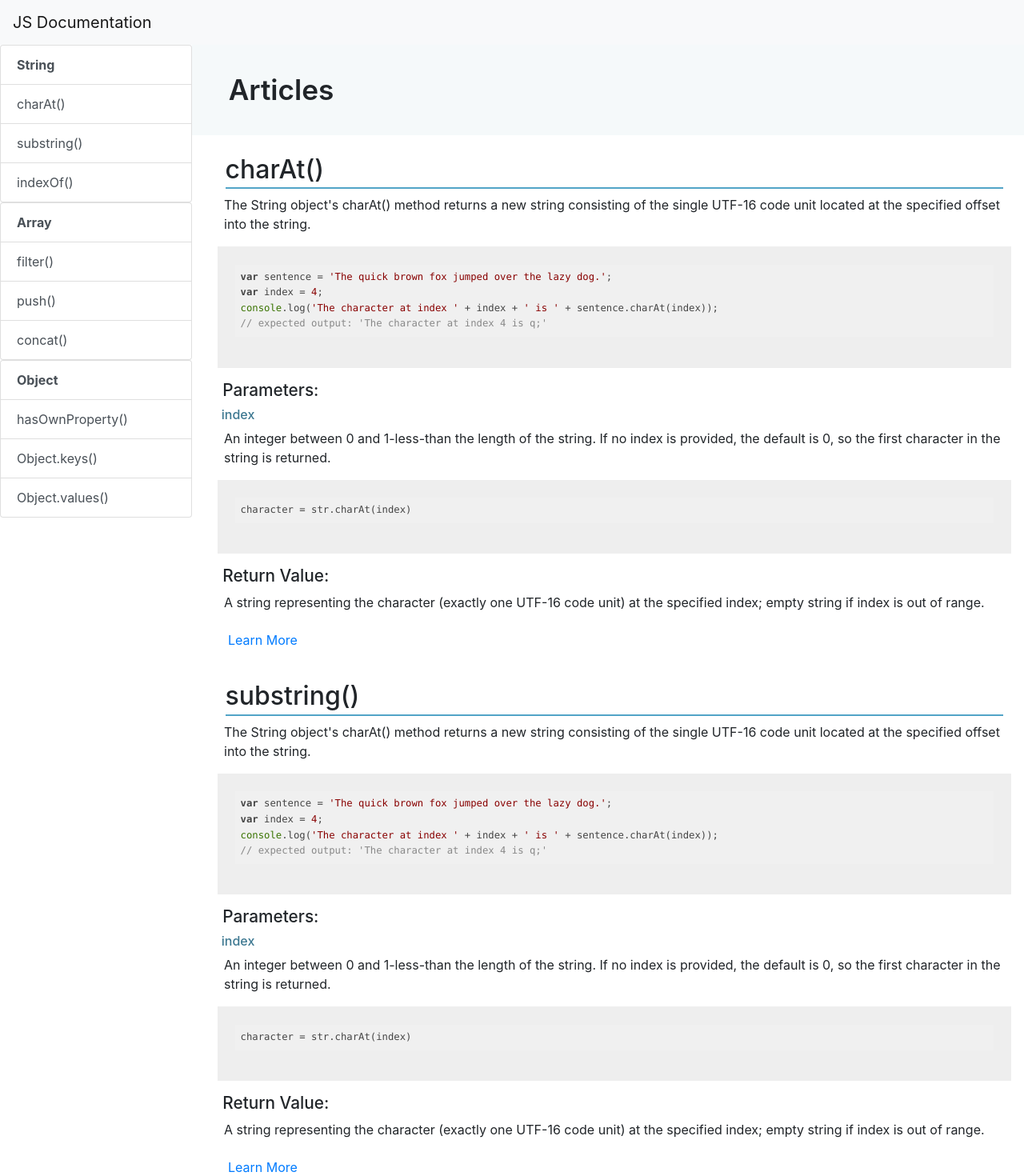
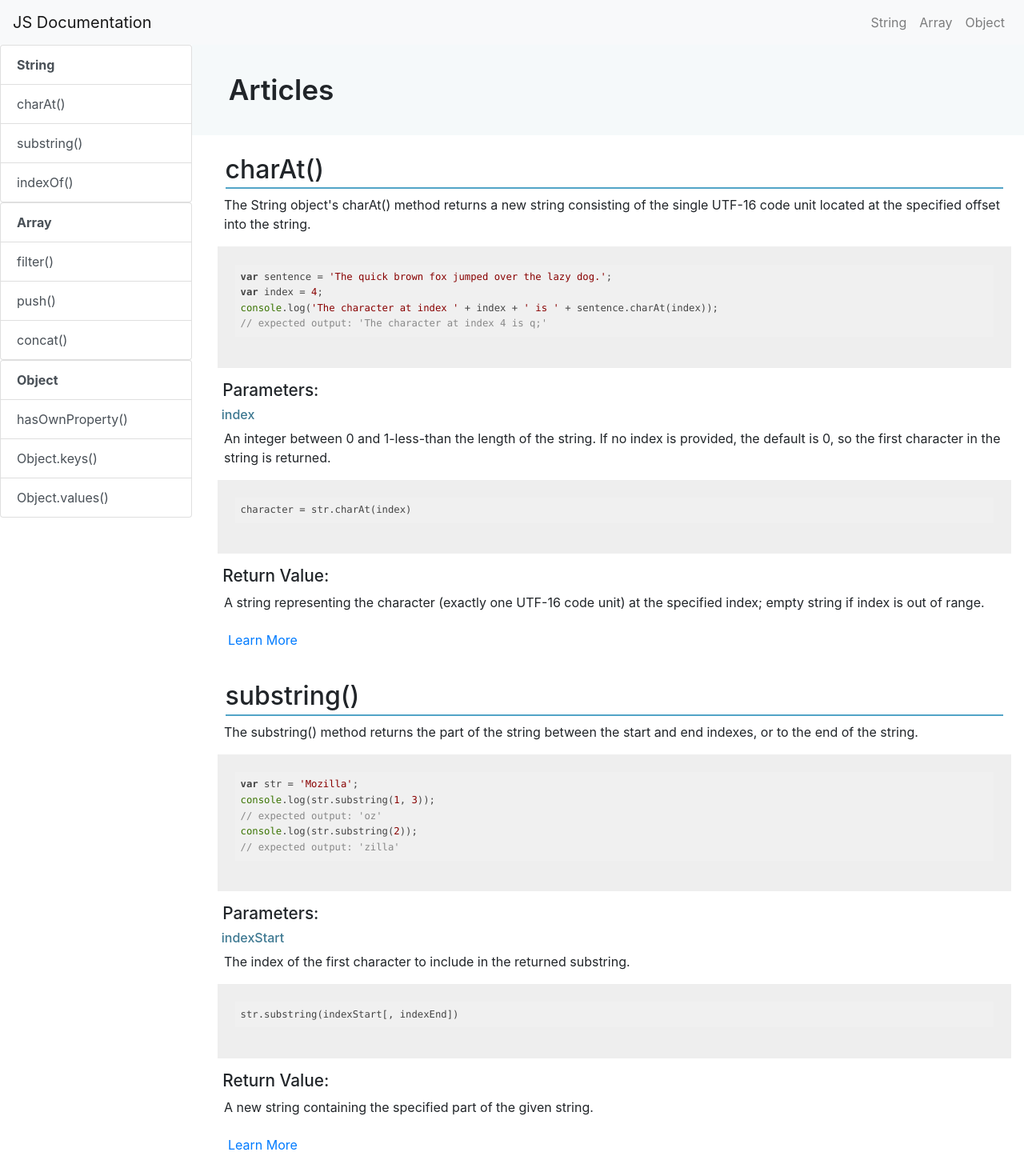
Before and after one commit to Smukat/documentation-page, a React (Create React App) app: page / in a window 1280 px wide. Shown: the top 1470 px of the page at 80% size. Built offline with nearby package versions, Linux system fonts and the light colour scheme.

Commit message:
Add funcionality to navbar

```diff
--- a/src/App.css
+++ b/src/App.css
@@ -1,7 +1,6 @@
 /* Components */
 @import url("css/reset.css");
 @import url("css/accessibility.css");
-@import url("css/layout.css");
 @import url("css/typography.css");
 
 /*--------------------------------------------------------------
@@ -11,11 +10,16 @@ General styles
 
 /* SideMenu
  **********************/
+.sideMenu {
+	display: none;
+}
+
  a.list-group-item-action.list-group-item:hover,
  a.list-group-item-action.list-group-item:focus  {
 	 background-color: #b9e0fa;
 	 border-color: #52a4c7;
  }
+
  .sideMenu-category {
 	 font-weight: 700;
  }
@@ -49,8 +53,6 @@ General styles
 	color: #3d7891;
 }
 
-
-
  /* Title of Component
  **********************/
 
@@ -67,3 +69,40 @@ If no grid support, limit width to 50em and center align
 		margin: 0 auto;
 	}
 }
+
+/*--------------------------------------------------------------
+CSS Grid layout for wider screens, when browser supports grid:
+--------------------------------------------------------------*/
+@supports (grid-area: auto) {
+	@media screen and (min-width: 50em) {
+		.site {
+			max-width: none;
+			display: grid
+		}
+
+	/* App
+	 **********************/
+	.main-wrapper {
+		display: grid;
+		grid-template-columns: 15em 1fr;
+	}
+	/* Article
+	 **********************/
+	.article {
+		margin-left: 1em;
+	}
+
+		/* SideMenu
+	**********************/
+	.sideMenu {
+		display: block;
+	}
+	/* Bigger Screens */
+}
+
+	@media screen and (min-width: 65em) {
+		.site {
+			/*GRID*/
+		}
+	}
+}
--- a/src/App.jsx
+++ b/src/App.jsx
@@ -17,22 +17,25 @@ class App extends Component {
     this.state = {
       data,
       active_category_id: -1,
-      active_article_id: -1
+      active_article_id: -1,
     };
     this.updateActiveCategory = this.updateActiveCategory.bind(this);
   }
   // It returns an array of all the articles found in {data} json.
+
   getAllArticles() {
     const articles = Object.values(this.state.data).map(object => (
       object.articles
     ));
     return articles.reduce((accumulator, currentValue) => accumulator.concat(currentValue), []);
   }
-  //Using the SideMenu or the Navbar buttons, update the {active_category_id}
+
+  // Using the SideMenu or the Navbar buttons, update the {active_category_id}
+
   updateActiveCategory(category_id, article_id) {
     this.setState({
       active_category_id: category_id,
-      active_article_id: article_id
+      active_article_id: article_id,
     });
   }
 
@@ -53,7 +56,7 @@ class App extends Component {
 
     return (
       <div>
-        <Header categories={categoriesName} />
+        <Header categories={categoriesName} onChange={this.updateActiveCategory} />
         <div className="main-wrapper">
           <SideMenu categories={categoriesName} onChange={this.updateActiveCategory} />
           <Main articles={articles} section={sectionTitle} />
--- a/src/components/Article.jsx
+++ b/src/components/Article.jsx
@@ -2,9 +2,11 @@ import React from 'react';
 import PropTypes from 'prop-types';
 import SyntaxHighlighter from 'react-syntax-highlighter';
 import { Button } from 'reactstrap';
-import Parameters from './Parameters.jsx';
+import Parameters from './Parameters';
 
-const Article = ({ title, description, example, syntax}) => {
+const Article = ({
+  title, description, example, syntax,
+}) => {
   const parameters = Object.values(syntax.parameters).map(parameter => (
     <Parameters
       key={parameter.id}
@@ -36,8 +38,7 @@ const Article = ({ title, description, example, syntax}) => {
 Article.propTypes = {
   title: PropTypes.string.isRequired,
   description: PropTypes.string.isRequired,
-  example: PropTypes.string,
-  syntax: PropTypes.object.isRequired,
+  example: PropTypes.string.isRequired,
 
 };
 export default Article;
--- a/src/components/CustomNavbar.jsx
+++ b/src/components/CustomNavbar.jsx
@@ -21,25 +21,26 @@ export default class CustomNavbar extends React.Component {
   }
 
   render() {
+
     // Destructuring:
-    const { title, categories } = this.props;
+    const { title, categories, onChange } = this.props;
     const { isOpen } = this.state;
 
     // Create a navbar-item per each category that exists.
     const navbarItems = categories.map(category => (
-      <NavbarItem category={category.category} key={category.id} />
+      <NavbarItem category={category.category} key={category.id} onChange={onChange} id={category.id} />
     ));
 
     return (
       <div>
         <Navbar color="light" light expand="md">
           <NavbarBrand href="/">{title}</NavbarBrand>
-          {/* <NavbarToggler onClick={this.toggle} />
+          <NavbarToggler onClick={this.toggle} />
           <Collapse isOpen={isOpen} navbar>
             <Nav className="ml-auto" navbar>
               {navbarItems}
             </Nav>
-          </Collapse> */}
+          </Collapse>
         </Navbar>
       </div>
     );
@@ -48,4 +49,5 @@ export default class CustomNavbar extends React.Component {
 CustomNavbar.propTypes = {
   title: PropTypes.string.isRequired,
   categories: PropTypes.arrayOf(PropTypes.object).isRequired,
+  onChange: PropTypes.func.isRequired,
 };
--- a/src/components/Header.jsx
+++ b/src/components/Header.jsx
@@ -3,15 +3,17 @@ import PropTypes from 'prop-types';
 import SkipMain from './SkipMain';
 import CustomNavbar from './CustomNavbar.jsx';
 
-const Header = ({ title, categories }) => (
+const Header = ({ title, categories, onChange }) => (
+
   <div>
     <SkipMain />
-    <CustomNavbar title={title} categories={categories} />
+    <CustomNavbar title={title} categories={categories} onChange={onChange} />
   </div>);
 
 Header.propTypes = {
   title: PropTypes.string,
   categories: PropTypes.arrayOf(PropTypes.object).isRequired,
+  onChange: PropTypes.func.isRequired,
 };
 
 Header.defaultProps = {
--- a/src/components/NavbarItem.jsx
+++ b/src/components/NavbarItem.jsx
@@ -2,13 +2,14 @@ import React from 'react';
 import PropTypes from 'prop-types';
 import { NavItem, NavLink } from 'reactstrap';
 
-const NavbarItem = ({ category }) => (
+const NavbarItem = ({ category, onChange, id }) => (
   <NavItem>
-    <NavLink href="#">{category}</NavLink>
+    <NavLink href="#" onClick={() => { onChange(id, -1); }}>{category}</NavLink>
   </NavItem>
 );
 
 NavbarItem.propTypes = {
   category: PropTypes.string.isRequired,
+  onChange: PropTypes.func.isRequired,
 };
 export default NavbarItem;
--- a/src/components/SideMenu.jsx
+++ b/src/components/SideMenu.jsx
@@ -1,15 +1,13 @@
 import React from 'react';
 import { ListGroup } from 'reactstrap';
+import PropTypes from 'prop-types';
 import ListItem from './ListItem.jsx';
 import Subcategory from './Subcategory';
-import Article from './Article.jsx';
 
 const SideMenu = ({ categories, onChange }) => {
-  console.log(categories);
 
-  //Create a <ListItem> component for each {category}
-  const list_categories = categories.map((category) => {
-    return (
+  // Create a <ListItem> component for each {category}
+  const list_categories = categories.map(category => (
       <div key={category.id}>
         <ListItem
           category={category.category}
@@ -20,14 +18,18 @@ const SideMenu = ({ categories, onChange }) => {
           <Subcategory name={article.title} key={article.id} category_id={category.id} id={article.id} onClick={onChange} />
         ))}
       </div>
-  );
-});
+  ));
 
   return (
-    <aside>
+    <aside className="sideMenu">
       <ListGroup>{list_categories}</ListGroup>
     </aside>
   );
 };
 
+SideMenu.propTypes = {
+  categories: PropTypes.arrayOf(PropTypes.object).isRequired,
+  onChange: PropTypes.func.isRequired,
+
+};
 export default SideMenu;
--- a/src/css/layout.css
+++ /dev/null
@@ -1,32 +0,0 @@
-/*--------------------------------------------------------------
-CSS Grid layout for wider screens, when browser supports grid:
---------------------------------------------------------------*/
-@supports (grid-area: auto) {
-	@media screen and (min-width: 50em) {
-		.site {
-			max-width: none;
-			display: grid
-		}
-
-	/* App
-	 **********************/
-	.main-wrapper {
-		display: grid;
-		grid-template-columns: 15em 1fr;
-	}
-	}
-	/* Article
-	 **********************/
-	.article {
-		margin-left: 1em;
-	}
-
-
-	/* Bigger Screens */
-
-	@media screen and (min-width: 65em) {
-		.site {
-			/*GRID*/
-		}
-	}
-}
--- a/src/data/data.json
+++ b/src/data/data.json
@@ -25,20 +25,20 @@
         {
             "title": "substring()",
             "id": 21,
-            "description": "The String object's charAt() method returns a new string consisting of the single UTF-16 code unit located at the specified offset into the string.",
+            "description": "The substring() method returns the part of the string between the start and end indexes, or to the end of the string.",
             "syntax": {
                 "parameters": [
                     {
-                    "name": "index",
-                    "explanation": "An integer between 0 and 1-less-than the length of the string. If no index is provided, the default is 0, so the first character in the string is returned.",
-                    "example": "character = str.charAt(index)",
+                    "name": "indexStart",
+                    "explanation": "The index of the first character to include in the returned substring.",
+                    "example": "str.substring(indexStart[, indexEnd])",
                     "id": 81
                     }
                 ],
-                "return": "A string representing the character (exactly one UTF-16 code unit) at the specified index; empty string if index is out of range.",
-                "link": "https://developer.mozilla.org/en-US/docs/Web/JavaScript/Reference/Global_Objects/Array/filter"
+                "return": "A new string containing the specified part of the given string.",
+                "link": "https://developer.mozilla.org/en-US/docs/Web/JavaScript/Reference/Global_Objects/String/substring"
             },
-            "example": "var sentence = 'The quick brown fox jumped over the lazy dog.'; \nvar index = 4; \nconsole.log('The character at index ' + index + ' is ' + sentence.charAt(index)); \n// expected output: 'The character at index 4 is q;'"
+            "example": "var str = 'Mozilla';\nconsole.log(str.substring(1, 3));\n// expected output: 'oz'\nconsole.log(str.substring(2));\n// expected output: 'zilla'"
         },
         {
             "title": "indexOf()",
```
Also changed, not shown: src/components/Main.jsx (+3 -6 lines).
